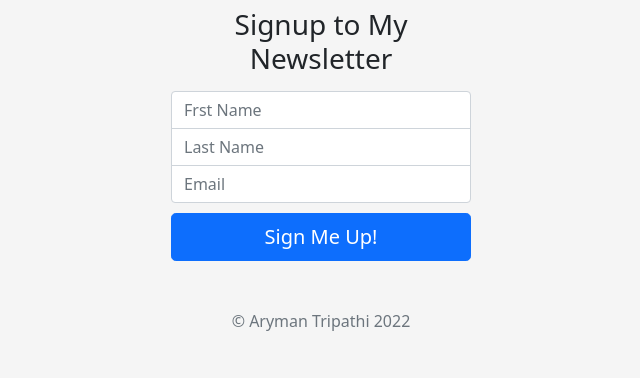
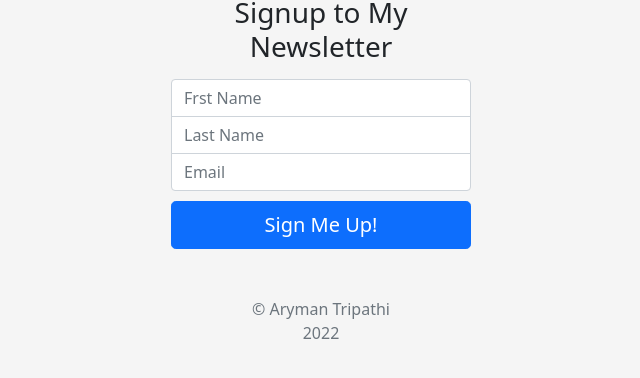
Before and after one commit to maibalwan/News-Letter-Signup, a website: page signup.html in a window 1280 px wide. Shown: the part 262-640 px from the top of the page, without its empty margins (319-959 px from the left). Drawn offline with nearby package versions, Linux system fonts and the light colour scheme.

Commit message:
Updated Footer

```diff
--- a/signup.html
+++ b/signup.html
@@ -95,7 +95,7 @@
       <input type="email" class="form-control bottom" name = "email" placeholder="Email" required autocomplete="off">
 
       <button class="w-100 btn btn-lg btn-primary" type="submit">Sign Me Up!</button>
-      <p class="mt-5 mb-3 text-muted">&copy; Aryman Tripathi 2022</p>
+      <p class="mt-5 mb-3 text-muted">&copy; Aryman Tripathi <br>2022</p>
     </form>
   </main>
 
```
